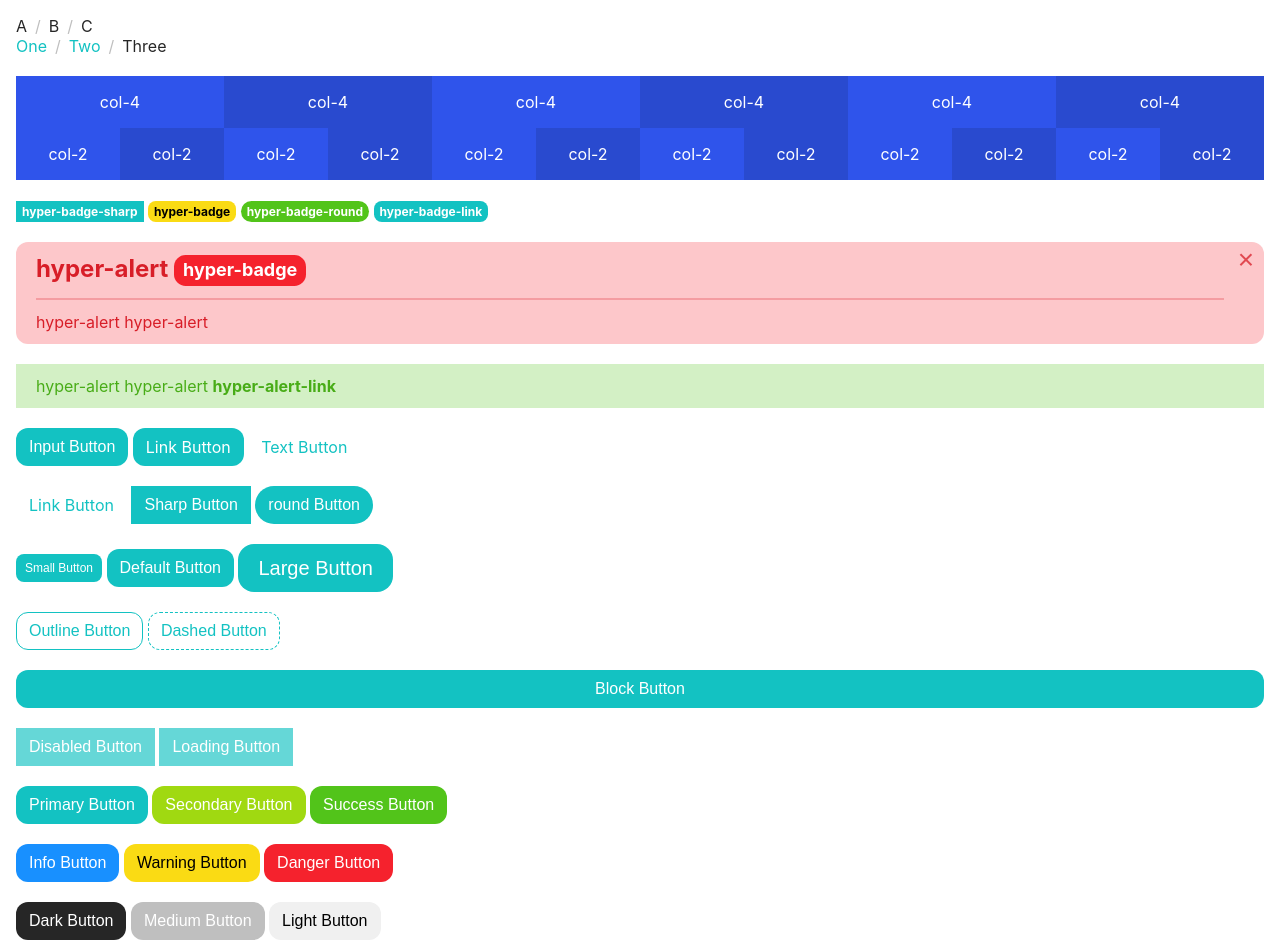
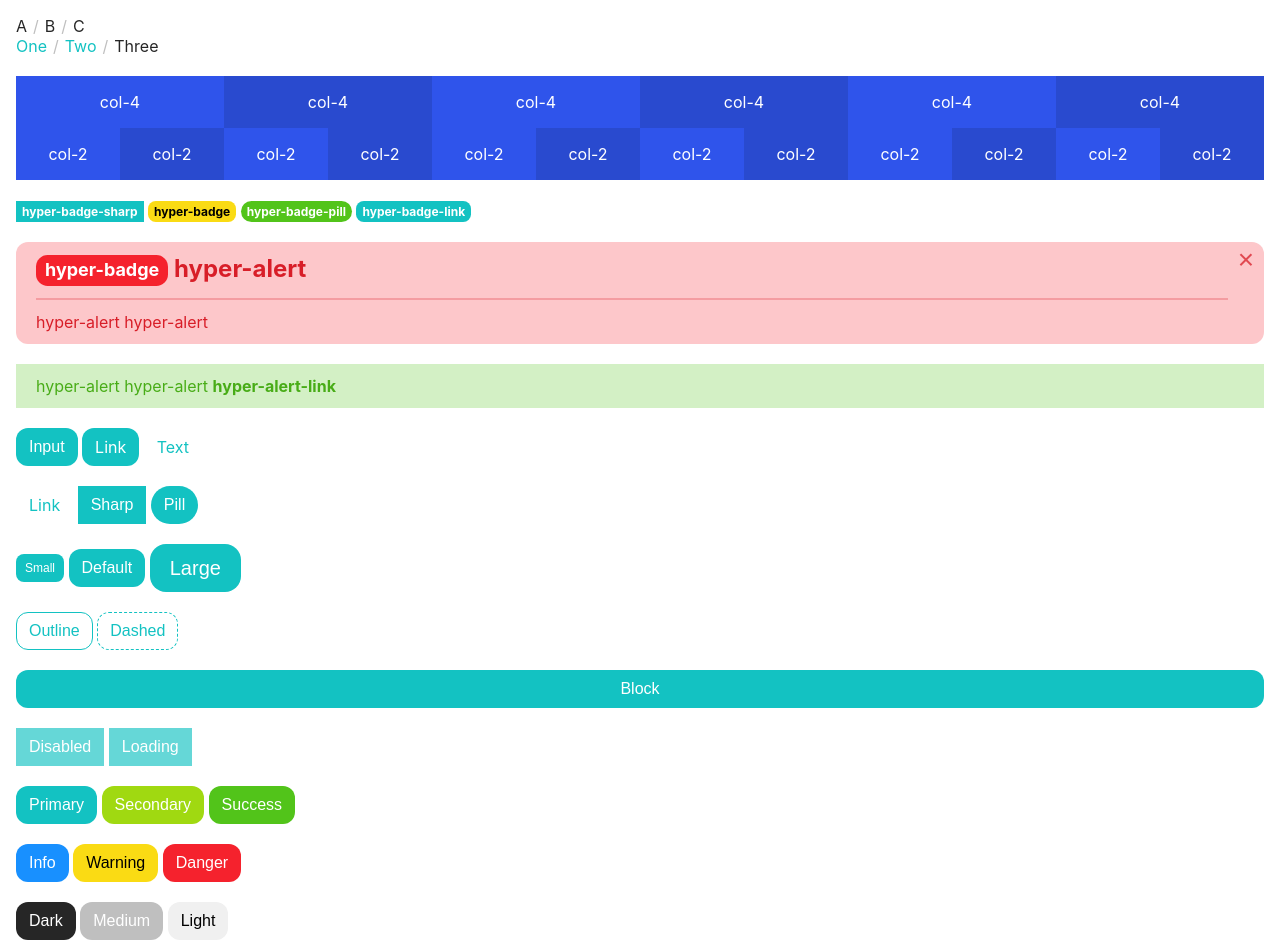
Before and after one commit to hyperify/hyperify, a website: page index.html in a window 1280 px wide. Shown: the top 952 px of the page. Drawn offline with Linux system fonts and the light colour scheme.

Commit message:
feat: adjust some component style

```diff
--- a/index.html
+++ b/index.html
@@ -70,13 +70,13 @@
 
     <span class="hyper-badge hyper-badge-primary hyper-badge-sharp">hyper-badge-sharp</span>
     <span class="hyper-badge hyper-badge-warning">hyper-badge</span>
-    <span class="hyper-badge hyper-badge-round hyper-badge-success">hyper-badge-round</span>
+    <span class="hyper-badge hyper-badge-pill hyper-badge-success">hyper-badge-pill</span>
     <a class="hyper-badge hyper-badge-primary">hyper-badge-link</a>
 
     <br><br>
 
     <div id="hyper-alert" class="hyper-alert hyper-alert-danger hyper-alert-flash hyper-alert-dismissable">
-        <h2>hyper-alert <span class="hyper-badge hyper-badge-danger">hyper-badge</span></h2>
+        <h2><span class="hyper-badge hyper-badge-danger">hyper-badge</span> hyper-alert</h2>
         <hr>
         hyper-alert hyper-alert
         <button class="hyper-alert-close-btn">&times;</button>
@@ -91,59 +91,59 @@
 
     <br>
 
-    <input class="hyper-btn hyper-btn-primary" type="button" value="Input Button">
-    <a href="#" class="hyper-btn hyper-btn-primary">Link Button</a>
-    <span class="hyper-btn hyper-btn-text hyper-btn-primary">Text Button</span>
+    <input class="hyper-btn hyper-btn-primary" type="button" value="Input">
+    <a href="#" class="hyper-btn hyper-btn-primary">Link</a>
+    <span class="hyper-btn hyper-btn-text hyper-btn-primary">Text</span>
 
     <br><br>
 
-    <a href="#" class="hyper-btn hyper-btn-link hyper-btn-primary">Link Button</a>
-    <button class="hyper-btn hyper-btn-sharp hyper-btn-primary">Sharp Button</button>
-    <button class="hyper-btn hyper-btn-round hyper-btn-primary">round Button</button>
+    <a href="#" class="hyper-btn hyper-btn-link hyper-btn-primary">Link</a>
+    <button class="hyper-btn hyper-btn-sharp hyper-btn-primary">Sharp</button>
+    <button class="hyper-btn hyper-btn-pill hyper-btn-primary">Pill</button>
 
     <br><br>
 
-    <button class="hyper-btn hyper-btn-sm hyper-btn-primary">Small Button</button>
-    <button class="hyper-btn hyper-btn-primary">Default Button</button>
-    <button class="hyper-btn hyper-btn-lg hyper-btn-primary">Large Button</button>
+    <button class="hyper-btn hyper-btn-sm hyper-btn-primary">Small</button>
+    <button class="hyper-btn hyper-btn-primary">Default</button>
+    <button class="hyper-btn hyper-btn-lg hyper-btn-primary">Large</button>
 
     <br><br>
 
-    <button class="hyper-btn hyper-btn-outline hyper-btn-primary">Outline Button</button>
-    <button class="hyper-btn hyper-btn-dashed hyper-btn-primary">Dashed Button</button>
+    <button class="hyper-btn hyper-btn-outline hyper-btn-primary">Outline</button>
+    <button class="hyper-btn hyper-btn-dashed hyper-btn-primary">Dashed</button>
 
     <br><br>
 
-    <button class="hyper-btn hyper-btn-block hyper-btn-primary">Block Button</button>
+    <button class="hyper-btn hyper-btn-block hyper-btn-primary">Block</button>
 
     <br>
 
-    <button id="disabled-btn" class="hyper-btn hyper-btn-sharp hyper-btn-primary">Disabled Button</button>
-    <button id="disabled-btn" class="hyper-btn hyper-btn-sharp hyper-btn-primary loading">Loading Button</button>
+    <button id="disabled-btn" class="hyper-btn hyper-btn-sharp hyper-btn-primary">Disabled</button>
+    <button id="disabled-btn" class="hyper-btn hyper-btn-sharp hyper-btn-primary loading">Loading</button>
 
     <br><br>
 
-    <button class="hyper-btn hyper-btn-primary">Primary Button</button>
-    <button class="hyper-btn hyper-btn-secondary">Secondary Button</button>
-    <button class="hyper-btn hyper-btn-success">Success Button</button>
+    <button class="hyper-btn hyper-btn-primary">Primary</button>
+    <button class="hyper-btn hyper-btn-secondary">Secondary</button>
+    <button class="hyper-btn hyper-btn-success">Success</button>
 
     <br><br>
 
-    <button class="hyper-btn hyper-btn-info">Info Button</button>
-    <button class="hyper-btn hyper-btn-warning">Warning Button</button>
-    <button class="hyper-btn hyper-btn-danger">Danger Button</button>
+    <button class="hyper-btn hyper-btn-info">Info</button>
+    <button class="hyper-btn hyper-btn-warning">Warning</button>
+    <button class="hyper-btn hyper-btn-danger">Danger</button>
 
     <br><br>
 
-    <button class="hyper-btn hyper-btn-dark">Dark Button</button>
-    <button class="hyper-btn hyper-btn-medium">Medium Button</button>
-    <button class="hyper-btn hyper-btn-light">Light Button</button>
+    <button class="hyper-btn hyper-btn-dark">Dark</button>
+    <button class="hyper-btn hyper-btn-medium">Medium</button>
+    <button class="hyper-btn hyper-btn-light">Light</button>
 
     <br><br>
 
     <div class="hyper-btn-group">
         <button class="hyper-btn hyper-btn-warning">Hyper</button>
-        <button class="hyper-btn hyper-btn-danger">Button</button>
+        <button class="hyper-btn hyper-btn-warning">Button</button>
         <button class="hyper-btn hyper-btn-warning">Group</button>
     </div>
 
@@ -170,11 +170,11 @@
         btn.disable();
 
         const alert = new Alert('#hyper-alert');
-        alert.element.addEventListener('hyper.alert.will.dismiss', (e) => {
+        alert.element.addEventListener('hyper.alert.will.dismiss', e => {
             console.log(e);
         })
 
-        alert.element.addEventListener('hyper.alert.did.dismiss', (e) => {
+        alert.element.addEventListener('hyper.alert.did.dismiss', e => {
             console.log(e);
         });
     </script>
--- a/scss/_alert.scss
+++ b/scss/_alert.scss
@@ -18,7 +18,7 @@
     }
 
     &.hyper-alert-dismissable {
-        padding-right: 2.5rem;
+        padding-right: 2.25rem;
     }
 
     .hyper-alert-close-btn {
--- a/scss/_badge.scss
+++ b/scss/_badge.scss
@@ -21,7 +21,7 @@
         z-index: 1;
     }
 
-    &.hyper-badge-round {
+    &.hyper-badge-pill {
         --hyper-badge-border-radius: 99rem;
     }
 
--- a/scss/_breadcrumb.scss
+++ b/scss/_breadcrumb.scss
@@ -19,7 +19,7 @@
 
     &:not(:first-child)::before {
         content: var(--hyper-breadcrumb-separator);
-        padding: 0 0.5em;
+        padding: 0 0.375em;
         color: var(--hyper-color-medium);
     }
 }
--- a/scss/_button.scss
+++ b/scss/_button.scss
@@ -50,7 +50,7 @@
         --hyper-btn-border-radius: 0;
     }
 
-    &.hyper-btn-round {
+    &.hyper-btn-pill {
         --hyper-btn-border-radius: 99rem;
     }
 
```
Also changed, not shown: design.md (+2 -2 lines), dist/css/hyperify.css, dist/css/hyperify.min.css, 1 other file.
